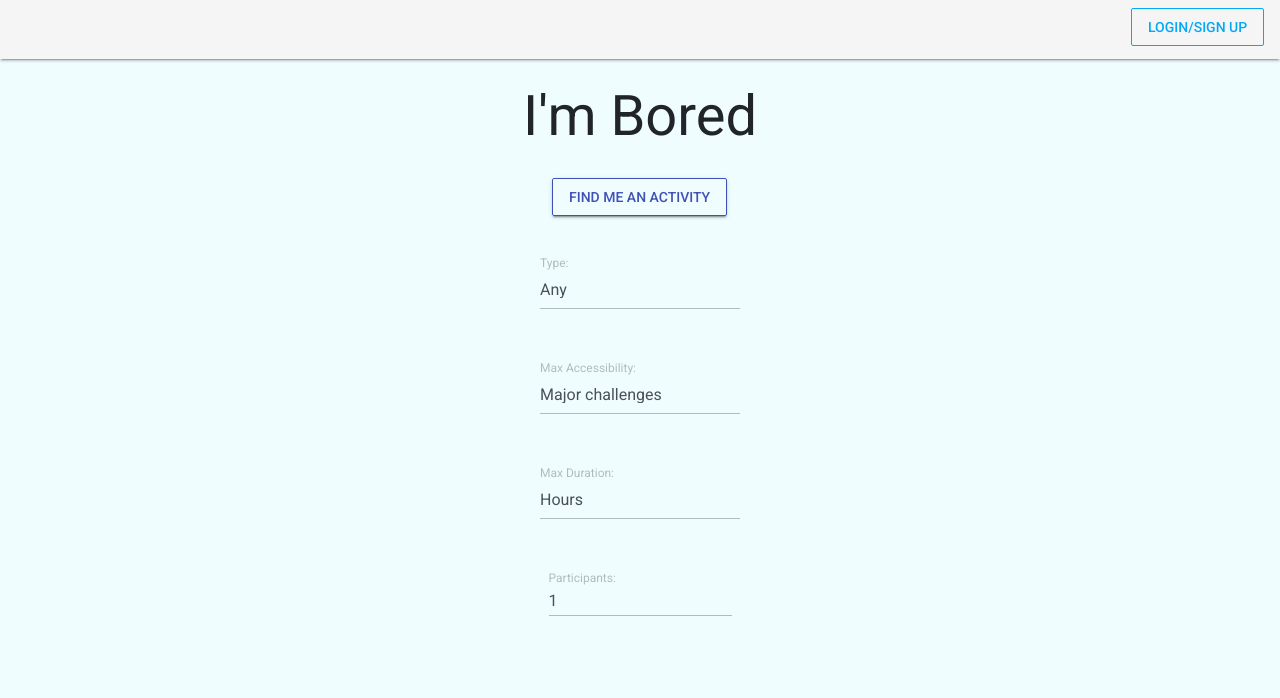
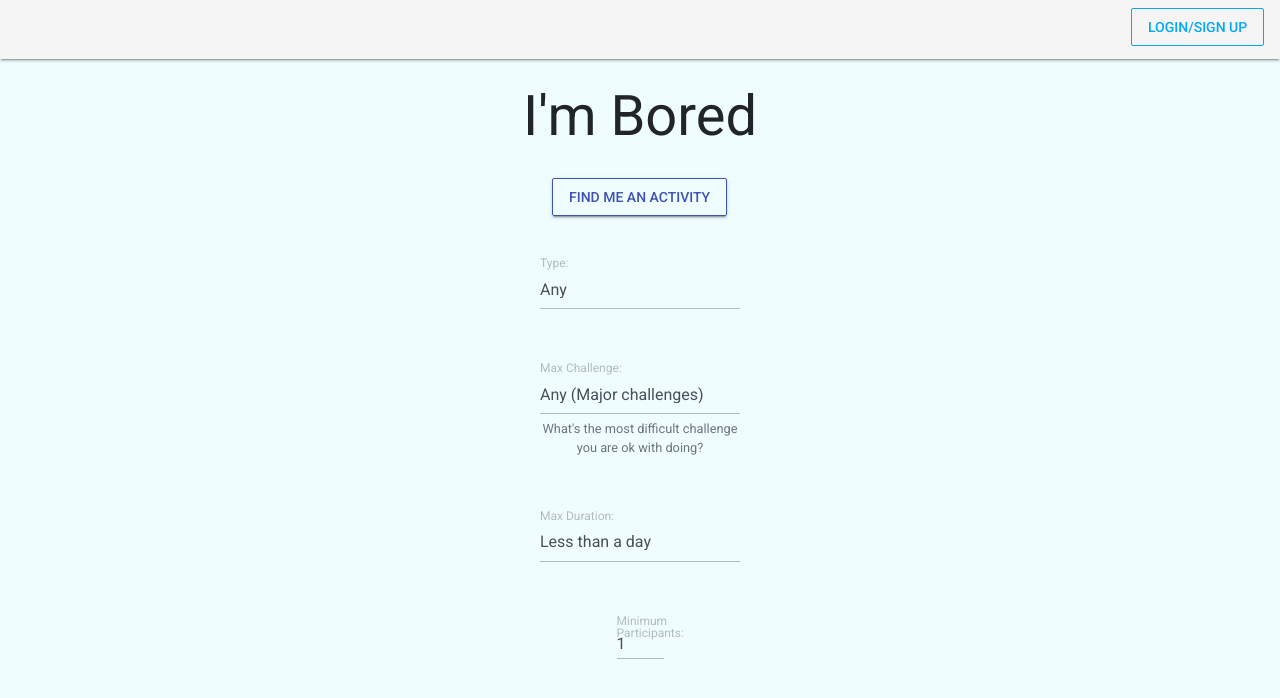
Before and after one commit to Gabolicious/ImBored, a plain HTML site: page public/index.html in a window 1280 px wide. Drawn offline with Linux system fonts and the light colour scheme; some packages are replaced by stand-ins of ours; no server answers.

Commit message:
changed values

```diff
--- a/public/index.html
+++ b/public/index.html
@@ -38,7 +38,7 @@
     <div class="row justify-content-center">
       <div class="form-group" id="select-group">
         <label for="type-select">Type:</label>
-        <select class="form-control" id="type-select">
+        <select class="form-control" id="type-select" >
           <option selected value="any">Any</option>
           <option value="education">Education</option>
           <option value="recreational">Recreational</option>
@@ -54,29 +54,30 @@
     </div>
     <div class="row justify-content-center">
       <div class="form-group" id="select-group">
-        <label for="access-select">Max Accessibility:</label>
-        <select class="form-control" id="access-select">
+        <label for="access-select">Max Challenge:</label>
+        <select class="form-control" id="access-select" aria-describedby="access-help">
           <option value="Few to no challenges">Few to no challenges</option>
           <option value="Minor challenges">Minor challenges</option>
-          <option value="Major challenges" selected>Major challenges</option>
+          <option value="Major challenges" selected>Any (Major challenges)</option>
         </select>
+        <small id="access-help" class="form-text text-muted text-center">What's the most difficult challenge you are ok with doing?</small>
       </div>
     </div>
     <div class="row justify-content-center">
       <div class="form-group" id="select-group">
         <label for="duration-select">Max Duration:</label>
         <select class="form-control" id="duration-select">
-          <option value="minutes">Minutes</option>
-          <option value="hours" selected>Hours</option>
-          <option value="days">Days</option>
-          <option value="weeks">Weeks</option>
+          <option value="minutes">Less than an hour</option>
+          <option value="hours" selected>Less than a day</option>
+          <option value="days">Less than a week</option>
+          <option value="weeks">Less than a month</option>
         </select>
       </div>
     </div>
     <div class="row justify-content-center">
       <div class="form-group">
-        <label for="participant-input">Participants:</label>
-        <input type="number" class="form-control" id="participant-input" value="1" min="1" step="1">
+        <label for="participant-input">Minimum Participants:</label>
+        <input type="number" class="form-control" id="participant-input" value="1" min="1" step="1" max="10">
       </div>
     </div>
   </div>
--- a/public/scripts/main.js
+++ b/public/scripts/main.js
@@ -464,7 +464,7 @@ rhit.FbProfileManager = class {
 				reject("Please provide a valid type")
 				return;
 			}
-			if (!participants || participants < 1) {
+			if (!participants || participants < 1 || participants > 10) {
 				reject("Please provide a valid number of participants")
 				return;
 			}
@@ -525,7 +525,7 @@ rhit.FbProfileManager = class {
 				reject("Please provide a valid type")
 				return;
 			}
-			if (!participants || participants < 1) {
+			if (!participants || participants < 1 || participants > 10) {
 				reject("Please provide a valid number of participants")
 				return;
 			}
@@ -1608,7 +1608,7 @@ rhit.FbActivitiesManager = class {
 	//Get an activity
 	getRandomActivity(type, participants, access, duration) {
 		return new Promise((resolve, reject) => {
-			if (participants < 1) {
+			if (participants < 1 || participants > 10) {
 				reject("Please select a valid number of participants");
 				return;
 			}
```
Also changed, not shown: public/create.html (+10 -9 lines).
